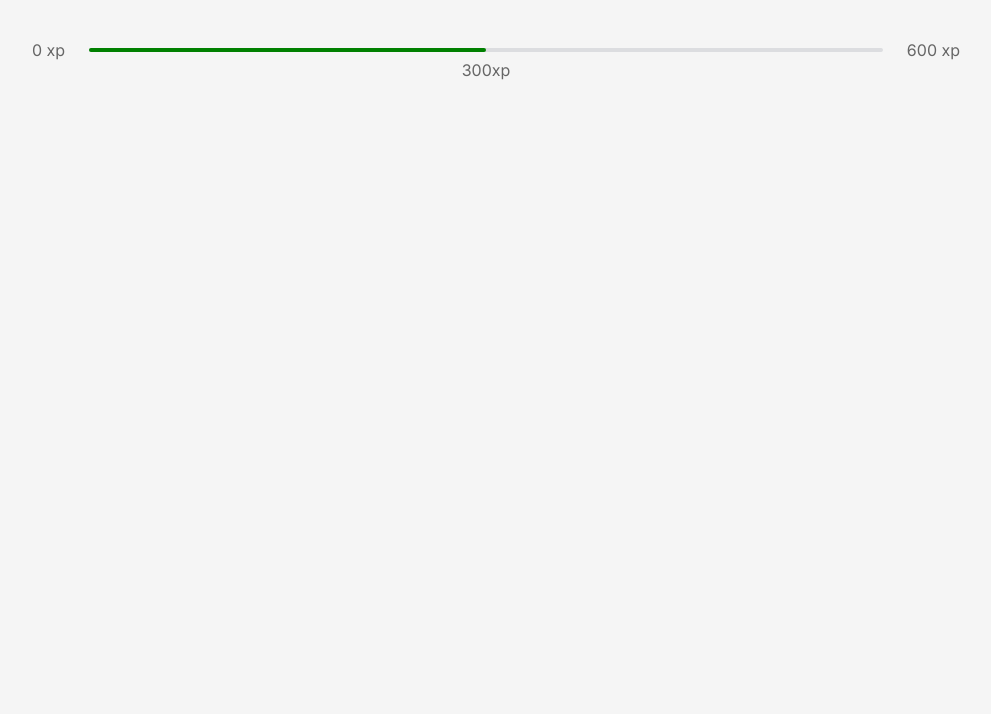
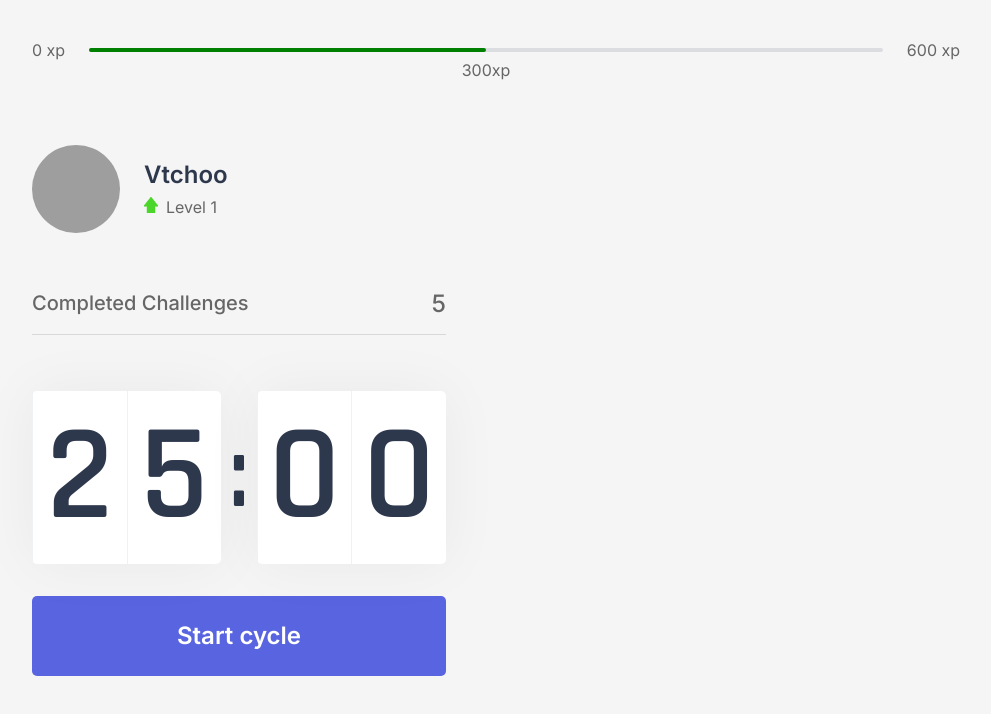
Before and after one commit to Vtchoo/nlw4-moveit-next, a Next.js app: page / in a window 1280 px wide. Shown: the top 714 px of the page, without its empty margins (144-1135 px from the left). Built offline with nearby package versions, Linux system fonts and the light colour scheme; grey boxes are pictures that could not be loaded.

Commit message:
home page + 1st part of countdown component

```diff
--- /dev/null
+++ b/src/components/CompletedChallenges.tsx
@@ -0,0 +1,11 @@
+import styles from '../styles/components/CompletedChallenges.module.css'
+
+export default function CompletedChallenges() {
+
+    return (
+        <div className={styles.completedChallengesContainer}>
+            <span>Completed Challenges</span>
+            <span>5</span>
+        </div>
+    )
+}
--- /dev/null
+++ b/src/components/Countdown.tsx
@@ -0,0 +1,46 @@
+import { useState, useEffect } from 'react'
+import styles from '../styles/components/Countdown.module.css'
+
+const DEFAULT_CYCLE_TIME_IN_MINUTES = 25
+
+export default function Countdown() {
+
+    const [time, setTime] = useState(60 * DEFAULT_CYCLE_TIME_IN_MINUTES)
+    const [active, setActive] = useState(false)
+
+    const minutes = Math.floor(time / 60)
+    const seconds = time % 60
+
+    const [minuteLeft, minuteRight] = String(minutes).padStart(2, '0').split('')
+    const [secondLeft, secondRight] = String(seconds).padStart(2, '0').split('')
+
+    function startCountdown() {
+        setActive(true)
+    }
+
+    useEffect(() => {
+
+        if (active && time > 0) {
+            setTimeout(() => {
+                setTime(time - 1)
+            }, 1000);
+        }
+    }, [active, time])
+
+    return (
+        <div>
+            <div className={styles.countdownContainer}>
+                <div>
+                    <span>{minuteLeft}</span>
+                    <span>{minuteRight}</span>
+                </div>
+                <span>:</span>
+                <div>
+                    <span>{secondLeft}</span>
+                    <span>{secondRight}</span>
+                </div>
+            </div>
+            <button type='button' className={styles.countdownButton} onClick={startCountdown}>Start cycle</button>
+        </div>
+    )
+}
--- a/src/components/Profile.tsx
+++ b/src/components/Profile.tsx
@@ -0,0 +1,17 @@
+import styles from '../styles/components/Profile.module.css'
+
+export default function Profile() {
+
+    return (
+        <div className={styles.profileContainer}>
+            <img src='https://github.com/Vtchoo.png' alt='Foto de perfil' />
+            <div>
+                <strong>Vtchoo</strong>
+                <p>
+                    <img src="/icons/level.svg" alt="level"/>
+                    Level 1
+                </p>
+            </div>
+        </div>
+    )
+}
--- a/src/pages/_document.tsx
+++ b/src/pages/_document.tsx
@@ -6,9 +6,9 @@
         return (
             <Html>
                 <Head>
+                    <link rel='shortcut icon' href='favicon.png' type='image/x-icon'/>
                     <link rel="preconnect" href="https://fonts.gstatic.com" />
                     <link href="https://fonts.googleapis.com/css2?family=Inter:wght@400;500;600&family=Rajdhani:wght@600&display=swap" rel="stylesheet" />
-
                 </Head>
                 <body>
                     <Main />
--- a/src/pages/index.tsx
+++ b/src/pages/index.tsx
@@ -1,13 +1,26 @@
+import Head from 'next/head'
+
+import CompletedChallenges from "../components/CompletedChallenges"
+import Countdown from "../components/Countdown"
 import { ExperienceBar } from "../components/ExperienceBar"
+import Profile from "../components/Profile"
+import styles from '../styles/pages/Home.module.css'
 
 export default function Home() {
 	return (
-		<div className='container'>
+		<div className={styles.container}>
+
+			<Head>
+				<title>Home | move.it</title>
+			</Head>
+
 			<ExperienceBar />
 
 			<section>
 				<div>
-
+					<Profile />
+					<CompletedChallenges />
+					<Countdown />
 				</div>
 				<div>
 
--- /dev/null
+++ b/src/styles/components/CompletedChallenges.module.css
@@ -0,0 +1,17 @@
+.completedChallengesContainer {
+    display: flex;
+    align-items: center;
+    justify-content: space-between;
+    margin: 3.5rem 0;
+    padding-bottom: 1rem;
+    border-bottom: 1px solid #d8d7da;
+    font-weight: 500;
+}
+
+.completedChallengesContainer span:first-child {
+    font-size: 1.25rem;
+}
+
+.completedChallengesContainer span:last-child {
+    font-size: 1.5rem;
+}
--- /dev/null
+++ b/src/styles/components/Countdown.module.css
@@ -0,0 +1,60 @@
+.countdownContainer {
+    display: flex;
+    align-items: center;
+    font-family: 'Rajdhani';
+    font-weight: 600;
+    color: var(--title);
+}
+
+.countdownContainer > div {
+    flex: 1;
+
+    display: flex;
+    align-items: center;
+    justify-content: space-evenly;
+
+    background-color: var(--white);
+    box-shadow: 0 0 60px rgba(0, 0, 0, .05);
+    border-radius: 5px;
+    font-size: 8.5rem;
+    text-align: center;
+}
+
+.countdownContainer > div span {
+    flex: 1;
+
+}
+
+.countdownContainer > div span:first-child {
+    border-right: 1px solid #f0f1f3;
+}
+
+.countdownContainer > div span:first-child {
+    border-left: 1px solid #f0f1f3;
+}
+
+.countdownContainer > span {
+    font-size: 6.25rem;
+    margin: 0 .5rem;
+}
+
+.countdownButton {
+    width: 100%;
+    height: 5rem;
+    margin-top: 2rem;
+    display: flex;
+    align-items: center;
+    justify-content: center;
+    border: 0;
+    border-radius: 5px;
+    background-color: var(--blue);
+    color: var(--white);
+    font-size: 1.5rem;
+    font-weight: 600;
+
+    transition: background-color .2s;
+}
+
+.countdownButton:hover {
+    background-color: var(--blue-dark);
+}
--- /dev/null
+++ b/src/styles/components/Profile.module.css
@@ -0,0 +1,28 @@
+.profileContainer {
+    display: flex;
+    align-items: center;
+
+}
+
+.profileContainer > img {
+    width: 5.5rem;
+    height: 5.5rem;
+    border-radius: 50%;
+}
+
+.profileContainer div {
+    margin-left: 1.5rem;
+}
+
+.profileContainer div strong {
+    font-size: 1.5rem;
+    font-weight: 600;
+    color: var(--title);
+}
+.profileContainer div p {
+    font-size: 1rem;
+    margin-top: 0.5rem;
+}
+.profileContainer div p img {
+    margin-right: .5rem;
+}
--- a/src/styles/global.css
+++ b/src/styles/global.css
@@ -47,12 +47,3 @@
     color: inherit;
     text-decoration: none;
 }
-
-.container {
-    height: 100vh;
-    max-width: 992px;
-    margin: 0 auto;
-    padding: 2.5rem 2rem;
-    display: flex;
-    flex-direction: column;
-}
--- /dev/null
+++ b/src/styles/pages/Home.module.css
@@ -0,0 +1,16 @@
+.container {
+    height: 100vh;
+    max-width: 992px;
+    margin: 0 auto;
+    padding: 2.5rem 2rem;
+    display: flex;
+    flex-direction: column;
+}
+
+.container section {
+    flex: 1;
+    display: grid;
+    grid-template-columns: 1fr 1fr;
+    gap: 6.25rem;
+    align-content: center;
+}
```
